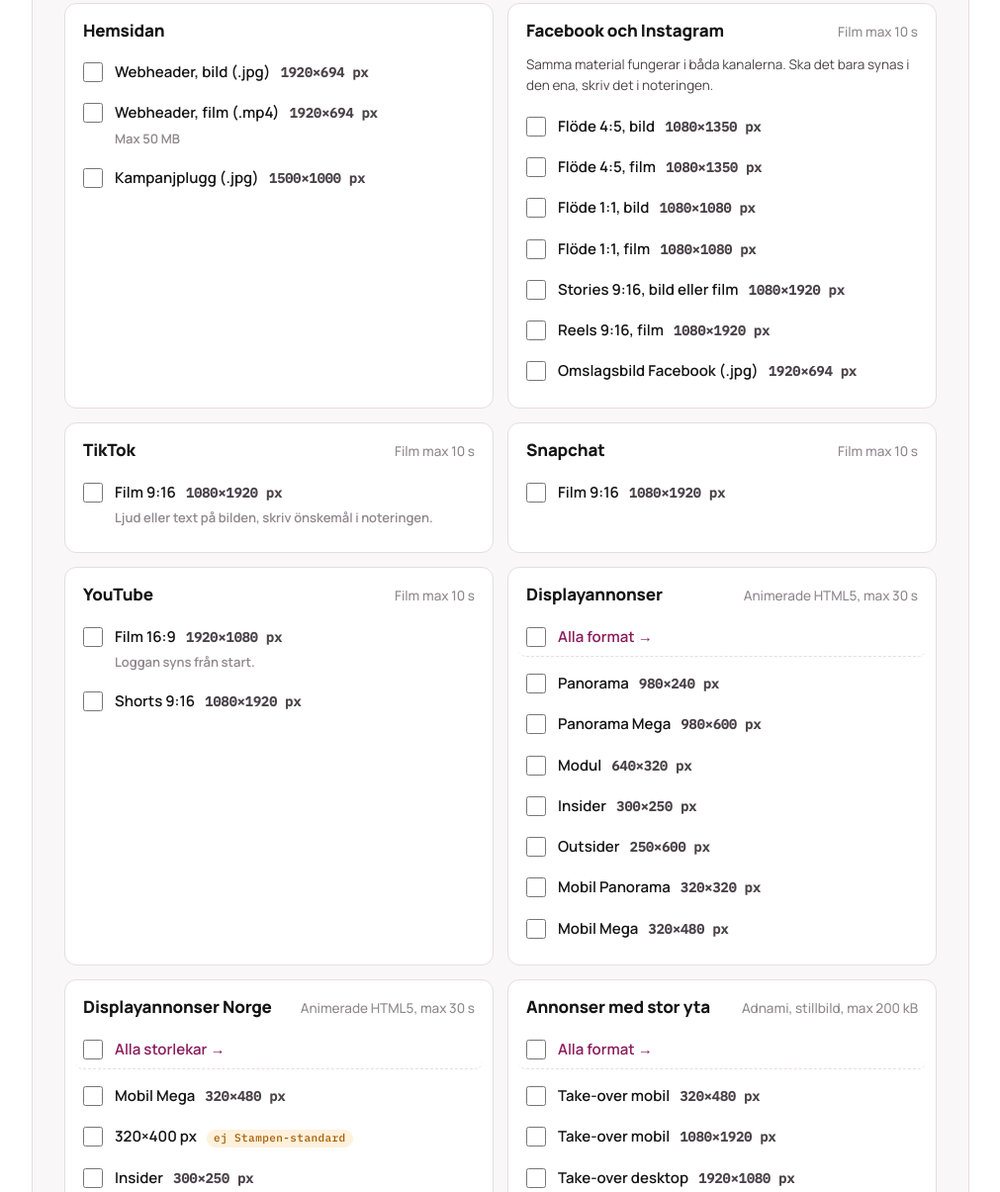
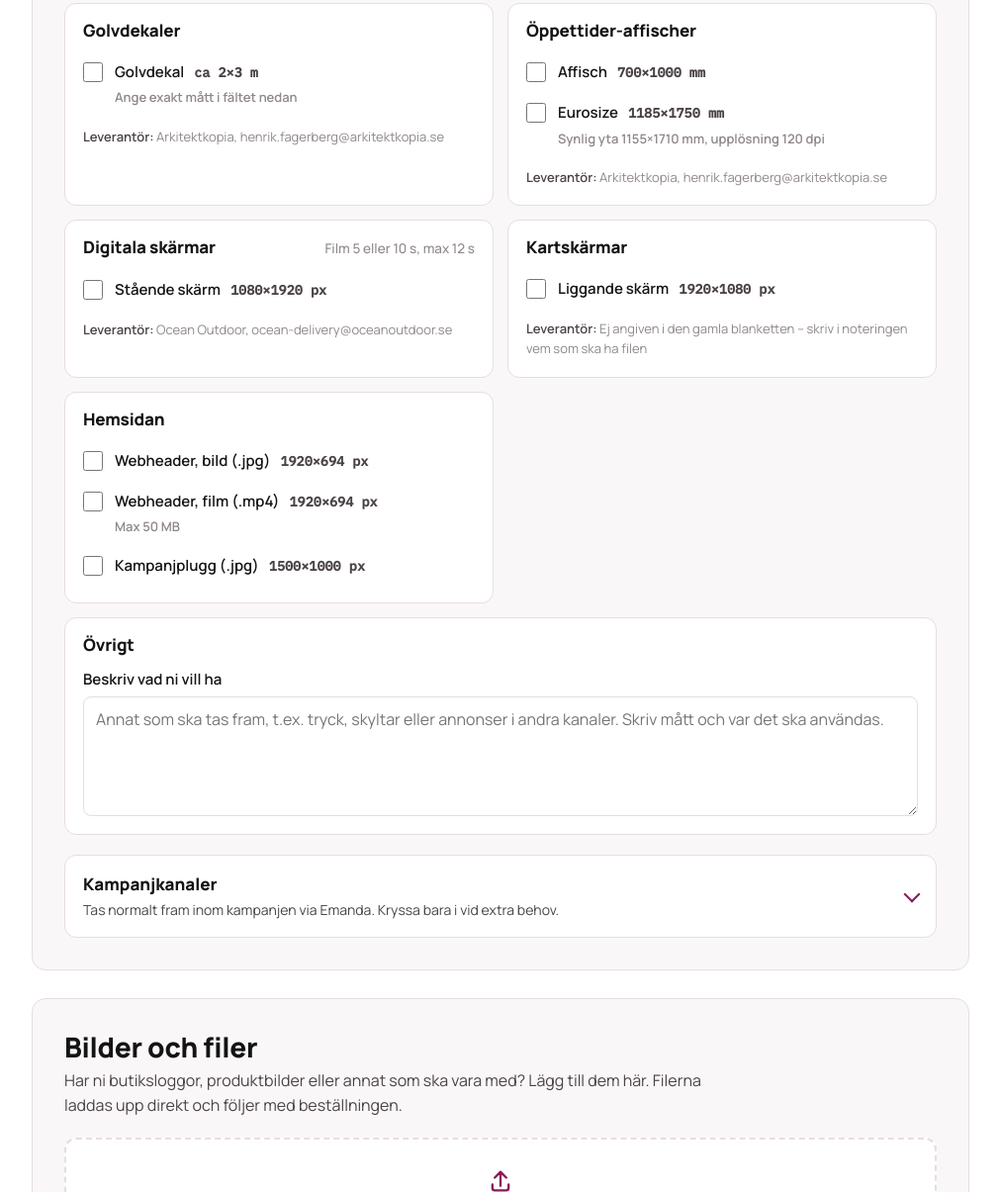
Before and after one commit to HyperMediaSweden/torp-bestallning, a plain HTML site: page index.html in a window 1280 px wide. Shown: the part 1016-2221 px from the top of the page at 99% size, without its empty margins (134-1145 px from the left). Drawn offline with Linux system fonts and the light colour scheme.

Commit message:
Inhusmaterial först, kampanjkanaler ihopfällda längst ner
Golvdekaler, affischer, skärmar, kartskärmar, hemsidan och övrigt kommer först.
Sociala medier, display, Adnami och tidning ligger i blocket Kampanjkanaler,
stängt som standard och öppet när något i det är ikryssat. README och
INSTRUKTION nämner Fredrik och Anki som beställare.

Co-Authored-By: Claude Opus 5.5 <noreply@anthropic.com>

```diff
--- a/app.js
+++ b/app.js
@@ -44,12 +44,32 @@ function html5(prefix, storlek) {
 }
 
 const GRUPPER = [
+  // Inhusmaterial som Torp beställer själva kommer först. Grupper med kampanj: true hamnar i det
+  // ihopfällda blocket Kampanjkanaler längst ner (tas normalt fram inom kampanjen via Emanda).
+  { id: 'golvdekaler', namn: 'Golvdekaler', falt: ['matt', 'montering', 'notering'],
+    leverantor: 'Arkitektkopia, henrik.fagerberg@arkitektkopia.se', val: [
+    { id: 'golvdekal', namn: 'Golvdekal', matt: 'ca 2×3 m', info: 'Ange exakt mått i fältet nedan' }
+  ]},
+  { id: 'affischer', namn: 'Öppettider-affischer', falt: ['uppsattning', 'notering'],
+    leverantor: 'Arkitektkopia, henrik.fagerberg@arkitektkopia.se', val: [
+    { id: 'affisch-700x1000', namn: 'Affisch', matt: '700×1000 mm' },
+    { id: 'affisch-eurosize', namn: 'Eurosize', matt: '1185×1750 mm', info: 'Synlig yta 1155×1710 mm, upplösning 120 dpi' }
+  ]},
+  { id: 'skarmar', namn: 'Digitala skärmar', info: 'Film 5 eller 10 s, max 12 s', falt: ['kampanjstart', 'kampanjslut', 'notering'],
+    leverantor: 'Ocean Outdoor, ocean-delivery@oceanoutdoor.se', val: [
+    { id: 'skarm-1080x1920', namn: 'Stående skärm', matt: '1080×1920 px' }
+  ]},
+  { id: 'kartskarmar', namn: 'Kartskärmar', falt: ['kampanjstart', 'kampanjslut', 'notering'],
+    leverantor: 'Ej angiven i den gamla blanketten – skriv i noteringen vem som ska ha filen', val: [
+    { id: 'kartskarm-1920x1080', namn: 'Liggande skärm', matt: '1920×1080 px' }
+  ]},
   { id: 'hemsidan', namn: 'Hemsidan', falt: ['kampanjstart', 'notering'], val: [
     { id: 'webheader-jpg', namn: 'Webheader, bild (.jpg)', matt: '1920×694 px' },
     { id: 'webheader-mp4', namn: 'Webheader, film (.mp4)', matt: '1920×694 px', info: 'Max 50 MB' },
     { id: 'kampanjplugg', namn: 'Kampanjplugg (.jpg)', matt: '1500×1000 px' }
   ]},
-  { id: 'meta', namn: 'Facebook och Instagram', info: 'Film max 10 s', falt: ['kampanjstart', 'notering'],
+  { id: 'ovrigt', namn: 'Övrigt', fritext: true, platshallare: 'Annat som ska tas fram, t.ex. tryck, skyltar eller annonser i andra kanaler. Skriv mått och var det ska användas.' },
+  { id: 'meta', kampanj: true, namn: 'Facebook och Instagram', info: 'Film max 10 s', falt: ['kampanjstart', 'notering'],
     hjalp: 'Samma material fungerar i båda kanalerna. Ska det bara synas i den ena, skriv det i noteringen.', val: [
     { id: 'meta-flode-45-bild', namn: 'Flöde 4:5, bild', matt: '1080×1350 px' },
     { id: 'meta-flode-45-film', namn: 'Flöde 4:5, film', matt: '1080×1350 px' },
@@ -59,52 +79,34 @@ const GRUPPER = [
     { id: 'meta-reels', namn: 'Reels 9:16, film', matt: '1080×1920 px' },
     { id: 'fb-omslag', namn: 'Omslagsbild Facebook (.jpg)', matt: '1920×694 px' }
   ]},
-  { id: 'tiktok', namn: 'TikTok', info: 'Film max 10 s', falt: ['kampanjstart', 'notering'], val: [
+  { id: 'tiktok', kampanj: true, namn: 'TikTok', info: 'Film max 10 s', falt: ['kampanjstart', 'notering'], val: [
     { id: 'tiktok-film', namn: 'Film 9:16', matt: '1080×1920 px', info: 'Ljud eller text på bilden, skriv önskemål i noteringen.' }
   ]},
-  { id: 'snapchat', namn: 'Snapchat', info: 'Film max 10 s', falt: ['kampanjstart', 'notering'], val: [
+  { id: 'snapchat', kampanj: true, namn: 'Snapchat', info: 'Film max 10 s', falt: ['kampanjstart', 'notering'], val: [
     { id: 'snapchat-film', namn: 'Film 9:16', matt: '1080×1920 px' }
   ]},
-  { id: 'youtube', namn: 'YouTube', info: 'Film max 10 s', falt: ['kampanjstart', 'notering'], val: [
+  { id: 'youtube', kampanj: true, namn: 'YouTube', info: 'Film max 10 s', falt: ['kampanjstart', 'notering'], val: [
     { id: 'youtube-film', namn: 'Film 16:9', matt: '1920×1080 px', info: 'Loggan syns från start.' },
     { id: 'youtube-shorts', namn: 'Shorts 9:16', matt: '1080×1920 px' }
   ]},
-  { id: 'html5', namn: 'Displayannonser', info: 'Animerade HTML5, max 30 s', alla: 'Alla format', kompakt: true, falt: ['kampanjstart', 'notering'], val: [
+  { id: 'html5', kampanj: true, namn: 'Displayannonser', info: 'Animerade HTML5, max 30 s', alla: 'Alla format', kompakt: true, falt: ['kampanjstart', 'notering'], val: [
     html5('se', '980×240'), html5('se', '980×600'), html5('se', '640×320'), html5('se', '300×250'), html5('se', '250×600'), html5('se', '320×320'), html5('se', '320×480')
   ]},
-  { id: 'html5-norge', namn: 'Displayannonser Norge', info: 'Animerade HTML5, max 30 s', alla: 'Alla storlekar', allaInklEjStandard: true, kompakt: true, falt: ['kampanjstart', 'notering'], val: [
+  { id: 'html5-norge', kampanj: true, namn: 'Displayannonser Norge', info: 'Animerade HTML5, max 30 s', alla: 'Alla storlekar', allaInklEjStandard: true, kompakt: true, falt: ['kampanjstart', 'notering'], val: [
     html5('no', '320×480'), html5('no', '320×400'), html5('no', '300×250'), html5('no', '320×320'), html5('no', '980×600'), html5('no', '580×400'), html5('no', '980×300'), html5('no', '300×600')
   ]},
-  { id: 'adnami', namn: 'Annonser med stor yta', info: 'Adnami, stillbild, max 200 kB', alla: 'Alla format', kompakt: true, falt: ['kampanjstart', 'kampanjslut', 'notering'], val: [
+  { id: 'adnami', kampanj: true, namn: 'Annonser med stor yta', info: 'Adnami, stillbild, max 200 kB', alla: 'Alla format', kompakt: true, falt: ['kampanjstart', 'kampanjslut', 'notering'], val: [
     { id: 'takeover-mobil-320x480', namn: 'Take-over mobil', matt: '320×480 px' },
     { id: 'takeover-mobil-1080x1920', namn: 'Take-over mobil', matt: '1080×1920 px' },
     { id: 'takeover-desktop', namn: 'Take-over desktop', matt: '1920×1080 px' },
     { id: 'topscroll-mobil', namn: 'Top-scroll mobil', matt: '1080×1920 px' },
     { id: 'topscroll-desktop', namn: 'Top-scroll desktop', matt: '2560×1440 px' }
   ]},
-  { id: 'tidning', namn: 'Tidningsannons', falt: ['inforande', 'notering'], val: [
+  { id: 'tidning', kampanj: true, namn: 'Tidningsannons', falt: ['inforande', 'notering'], val: [
     { id: 'tidning-modul-23', namn: 'Modul 23, åttondelssida', matt: '80×133 mm' },
     { id: 'tidning-modul-34', namn: 'Modul 34, kvartssida', matt: '122×170 mm' },
     { id: 'tidning-helsida', namn: 'Helsida', matt: '248×372 mm' }
-  ]},
-  { id: 'skarmar', namn: 'Digitala skärmar', info: 'Film 5 eller 10 s, max 12 s', falt: ['kampanjstart', 'kampanjslut', 'notering'],
-    leverantor: 'Ocean Outdoor, ocean-delivery@oceanoutdoor.se', val: [
-    { id: 'skarm-1080x1920', namn: 'Stående skärm', matt: '1080×1920 px' }
-  ]},
-  { id: 'kartskarmar', namn: 'Kartskärmar', falt: ['kampanjstart', 'kampanjslut', 'notering'],
-    leverantor: 'Ej angiven i den gamla blanketten – skriv i noteringen vem som ska ha filen', val: [
-    { id: 'kartskarm-1920x1080', namn: 'Liggande skärm', matt: '1920×1080 px' }
-  ]},
-  { id: 'affischer', namn: 'Öppettider-affischer', falt: ['uppsattning', 'notering'],
-    leverantor: 'Arkitektkopia, henrik.fagerberg@arkitektkopia.se', val: [
-    { id: 'affisch-700x1000', namn: 'Affisch', matt: '700×1000 mm' },
-    { id: 'affisch-eurosize', namn: 'Eurosize', matt: '1185×1750 mm', info: 'Synlig yta 1155×1710 mm, upplösning 120 dpi' }
-  ]},
-  { id: 'golvdekaler', namn: 'Golvdekaler', falt: ['matt', 'montering', 'notering'],
-    leverantor: 'Arkitektkopia, henrik.fagerberg@arkitektkopia.se', val: [
-    { id: 'golvdekal', namn: 'Golvdekal', matt: 'ca 2×3 m', info: 'Ange exakt mått i fältet nedan' }
-  ]},
-  { id: 'ovrigt', namn: 'Övrigt', fritext: true, platshallare: 'Annat som ska tas fram, t.ex. tryck, skyltar eller annonser i andra kanaler. Skriv mått och var det ska användas.' }
+  ]}
 ];
 
 const $ = (id) => document.getElementById(id);
@@ -112,8 +114,10 @@ const UTKAST_NYCKEL = 'torp-bestallning-utkast';
 
 /* ---------- Bygg materialgrupperna ---------- */
 function byggGrupper() {
-  const rot = $('grupper');
+  const inhus = $('grupper');
+  const kampanj = $('grupper-kampanj');
   for (const g of GRUPPER) {
+    const rot = g.kampanj ? kampanj : inhus;
     const sek = document.createElement('section');
     sek.className = 'grupp' + (g.fritext ? ' grupp-ovrigt' : '');
     sek.id = 'grupp-' + g.id;
@@ -356,6 +360,8 @@ function uppdatera() {
       $('val-' + g.id + '-alla').checked = relevanta.every(v => $('val-' + v.id).checked);
     }
   }
+  // Är något ikryssat bland kampanjkanalerna ska blocket stå öppet (stängs aldrig automatiskt)
+  if (GRUPPER.some(g => g.kampanj && g.val.some(v => $('val-' + v.id).checked))) $('kampanjkanaler').open = true;
   const d = lasFormular();
   const n = antalVal(d);
   $('sammanstallning-forhandsvisning').textContent = n ? sammanstall(d) : '';
--- a/index.html
+++ b/index.html
@@ -129,6 +129,13 @@
         <p class="fel" id="fel-material" hidden>Kryssa i minst en sak att beställa.</p>
       </div>
       <div id="grupper" class="grupper"></div>
+      <details class="kampanjkanaler" id="kampanjkanaler">
+        <summary>
+          <span class="kampanj-rubrik">Kampanjkanaler</span>
+          <span class="kampanj-text">Tas normalt fram inom kampanjen via Emanda. Kryssa bara i vid extra behov.</span>
+        </summary>
+        <div id="grupper-kampanj" class="grupper"></div>
+      </details>
     </section>
 
     <!-- Steg 3: Bilder och filer -->
--- a/stil.css
+++ b/stil.css
@@ -210,3 +210,15 @@ textarea { resize: vertical; }
   .fil-knappar { grid-column: 1 / -1; grid-auto-flow: column; justify-content: end; }
   .fil-val { grid-template-columns: 1fr; }
 }
+
+/* ---------- Kampanjkanaler (ihopfällt block i Materialet) ---------- */
+.kampanjkanaler { border: 1px solid var(--linje); border-radius: 12px; background: var(--bg); }
+.kampanjkanaler > summary { list-style: none; cursor: pointer; display: grid; grid-template-columns: minmax(0, 1fr) auto; gap: 2px 12px; align-items: center; padding: 16px 18px; border-radius: 12px; }
+.kampanjkanaler > summary::-webkit-details-marker { display: none; }
+.kampanjkanaler > summary::after { content: ""; grid-column: 2; grid-row: 1 / span 2; width: 10px; height: 10px; border-right: 2px solid var(--plum); border-bottom: 2px solid var(--plum); transform: rotate(45deg); margin-top: -4px; transition: transform .15s; }
+.kampanjkanaler[open] > summary::after { transform: rotate(-135deg); margin-top: 4px; }
+.kampanjkanaler > summary:hover { background: var(--yta); }
+.kampanjkanaler > summary:focus-visible { outline: 3px solid var(--rosa); outline-offset: 2px; }
+.kampanj-rubrik { font-weight: 800; font-size: 17px; }
+.kampanj-text { grid-column: 1; font-size: 14px; color: var(--text2); }
+.kampanjkanaler > .grupper { padding: 0 14px 14px; }
```
Also changed, not shown: 2 other files.
